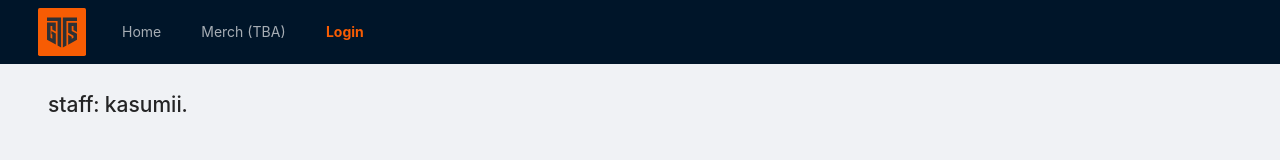
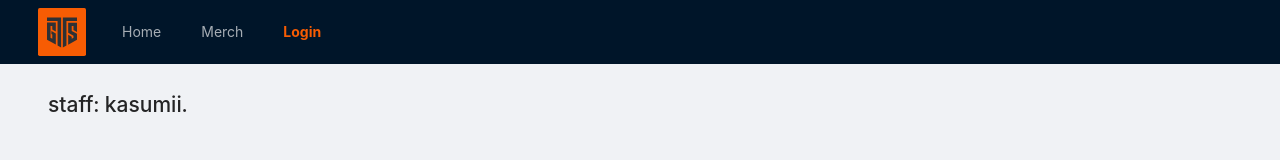
Before and after one commit to cory2067/gtsosu, a React app: page /staff in a window 1280 px wide. Shown: the top 160 px of the page. Built offline with nearby package versions, Linux system fonts and the light colour scheme; no server answers; the HTML template or start-up script is replaced by a standard one.

Commit message:
Add link/UI elements for merch store

```diff
--- a/client/src/components/modules/Navbar.js
+++ b/client/src/components/modules/Navbar.js
@@ -14,6 +14,9 @@ const { SubMenu } = Menu;
 
 const UI = ContentManager.getUI();
 
+const MERCH_LINK = "https://teespring.com/stores/gtsosu-store";
+const MOUSEPAD_LINK = "https://merch.streamelements.com/gtsosu";
+
 class RootNavbar extends Component {
   render() {
     return (
@@ -28,7 +31,14 @@ class RootNavbar extends Component {
           {/*<Menu.Item key="2">
             <Link to="/staff">{UI.staff}</Link>*
     </Menu.Item>*/}
-          <Menu.Item key="3">{UI.merch}</Menu.Item>
+          <SubMenu title={UI.merch.title} className="Navbar-language">
+            <Menu.Item key="3.0">
+              <a href={MERCH_LINK}>{UI.merch.mainStore}</a>
+            </Menu.Item>
+            <Menu.Item key="3.1">
+              <a href={MOUSEPAD_LINK}>{UI.merch.mousepads}</a>
+            </Menu.Item>
+          </SubMenu>
           <Menu.Item key="4">
             <LoginButton {...this.props} />
           </Menu.Item>
--- a/client/src/content/ui.js
+++ b/client/src/content/ui.js
@@ -7,7 +7,11 @@ export default {
     players: "Players",
     staff: "Staff",
     language: "Language",
-    merch: "Merch (TBA)",
+    merch: {
+      title: "Merch",
+      mainStore: "Main Store",
+      mousepads: "Mousepads",
+    },
     login: "Login",
     logout: "Logout",
     register: "Register",
@@ -28,7 +32,11 @@ export default {
     players: "プレイヤー",
     staff: "スタッフ",
     language: "言語",
-    merch: "ストア",
+    merch: {
+      title: "ストア",
+      mainStore: "Main Store",
+      mousepads: "Mousepads",
+    },
     login: "ログイン",
     logout: "ログアウト",
     register: "登録する",
@@ -49,7 +57,11 @@ export default {
     players: "참가자 목록",
     staff: "스태프 목록",
     language: "언어",
-    merch: "상품",
+    merch: {
+      title: "상품",
+      mainStore: "Main Store",
+      mousepads: "Mousepads",
+    },
     login: "로그인",
     logout: "로그아웃",
     register: "참가신청",
@@ -70,7 +82,11 @@ export default {
     players: "Spieler",
     staff: "Mitarbeiter",
     language: "Sprache",
-    merch: "Merchshop",
+    merch: {
+      title: "Merchshop",
+      mainStore: "Main Store",
+      mousepads: "Mousepads",
+    },
     login: "Login",
     logout: "Logout",
     register: "Registrieren",
@@ -91,7 +107,11 @@ export default {
     players: "Игроки",
     staff: "Организаторы",
     language: "Язык",
-    merch: "Мерч",
+    merch: {
+      title: "Мерч",
+      mainStore: "Main Store",
+      mousepads: "Mousepads",
+    },
     login: "Войти",
     logout: "Выйти",
     register: "Зарегистрироваться",
@@ -112,7 +132,11 @@ export default {
     players: "玩家",
     staff: "职员",
     language: "语言",
-    merch: "货品",
+    merch: {
+      title: "货品",
+      mainStore: "Main Store",
+      mousepads: "Mousepads",
+    },
     login: "登入",
     logout: "登出",
     register: "报名",
@@ -133,7 +157,11 @@ export default {
     players: "Participants",
     staff: "Staff",
     language: "Langue",
-    merch: "Boutique",
+    merch: {
+      title: "Boutique",
+      mainStore: "Main Store",
+      mousepads: "Mousepads",
+    },
     login: "Connexion",
     logout: "Déconnexion",
     register: "Inscription",
@@ -154,7 +182,11 @@ export default {
     players: "Jugadores",
     staff: "Staff",
     language: "Idioma",
-    merch: "Tienda",
+    merch: {
+      title: "Tienda",
+      mainStore: "Main Store",
+      mousepads: "Mousepads",
+    },
     login: "Iniciar Sesión",
     logout: "Cerrar Sesión",
     register: "Registro",
@@ -175,7 +207,11 @@ export default {
     players: "Gracze",
     staff: "Kadra",
     language: "Język",
-    merch: "Merch",
+    merch: {
+      title: "Merch",
+      mainStore: "Main Store",
+      mousepads: "Mousepads",
+    },
     login: "Zaloguj się",
     logout: "Wyloguj się",
     register: "Zarejestruj się",
@@ -196,7 +232,11 @@ export default {
     players: "Jugadores",
     staff: "Staff",
     language: "Idioma",
-   merch: "Tienda",
+    merch: {
+      title: "Tienda",
+      mainStore: "Main Store",
+      mousepads: "Mousepads",
+    },
     login: "Iniciar Sesión",
     logout: "Cerrar Sesión",
     register: "Registro",
@@ -216,7 +256,11 @@ export default {
       players: "Spelers",
       staff: "Medewerkers",
       language: "Taal",
-    merch: "Merch",
+      merch: {
+        title: "Merch",
+        mainStore: "Main Store",
+        mousepads: "Mousepads",
+      },
       login: "Inloggen",
       logout: "Uitloggen",
       register: "Registreren",
@@ -229,4 +273,4 @@ export default {
       },
     },
   },
-}
+};
```
Lines whose indentation alone changed are shown as unchanged.
